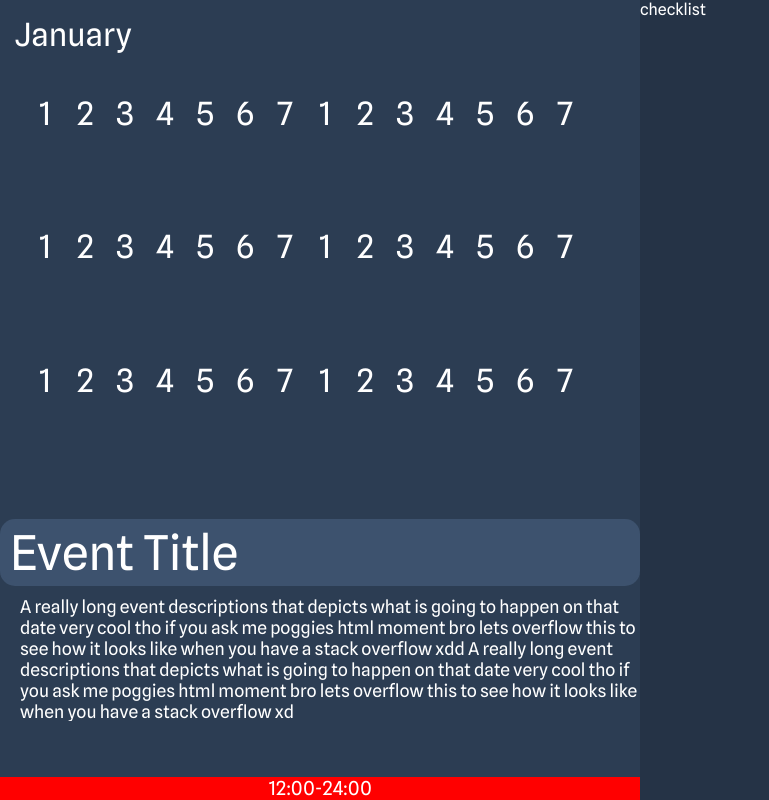
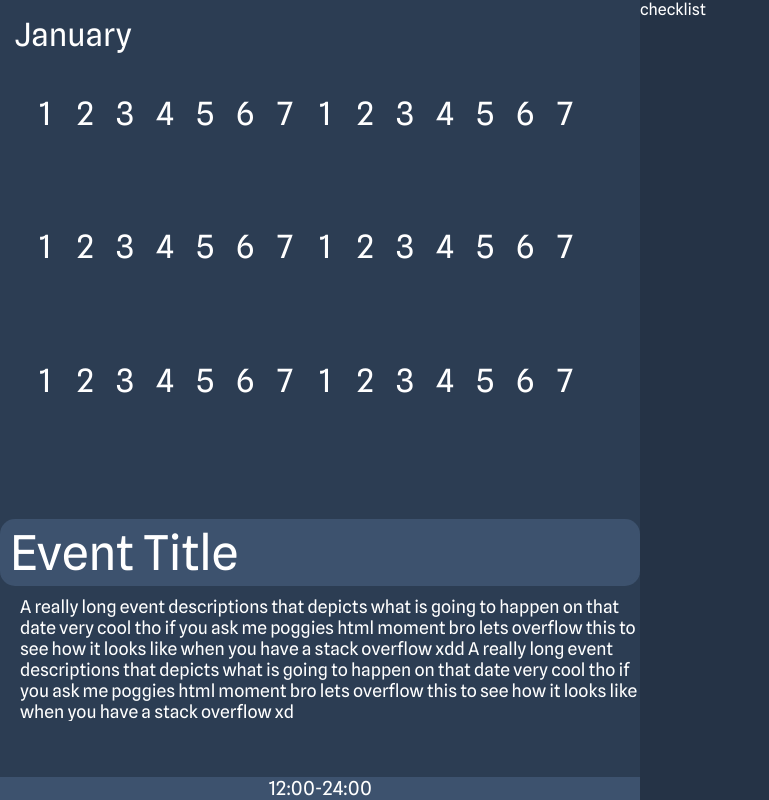
Before and after one commit to PetricaT/TODO, a plain HTML site: page Calendar/index.html in a window 1280 px wide. Shown: the whole page, without its empty margins (0-769 px from the left). Drawn offline with Linux system fonts and the light colour scheme.

Commit message:
Updated colors

```diff
--- a/Calendar/style.css
+++ b/Calendar/style.css
@@ -6,7 +6,22 @@
     scroll-behavior: smooth;
     font-family: 'Spline Sans', sans-serif;
     cursor: default;
-    scrollbar-track-color: #253346;
+    scrollbar-width: thin;
+    scrollbar-color: var(--secondary) var(--primary);
+}
+
+::-webkit-scrollbar{
+    width: 8px;
+}
+
+::-webkit-scrollbar-track {
+    background: var(--primary);
+}
+
+::-webkit-scrollbar-thumb {
+    background-color: var(--secondary);
+    border-radius: 35px;
+    border: 2px solid var(--tetriary);
 }
 
 :root{
@@ -84,7 +99,7 @@
 }
 
 #event-date{
-    background: red;
+    background: var(--secondary);
     text-align: center;
     position: absolute;
     font-size: 1.2rem;
```
Also changed, not shown: Calendar/index.html (+8 -3 lines).
